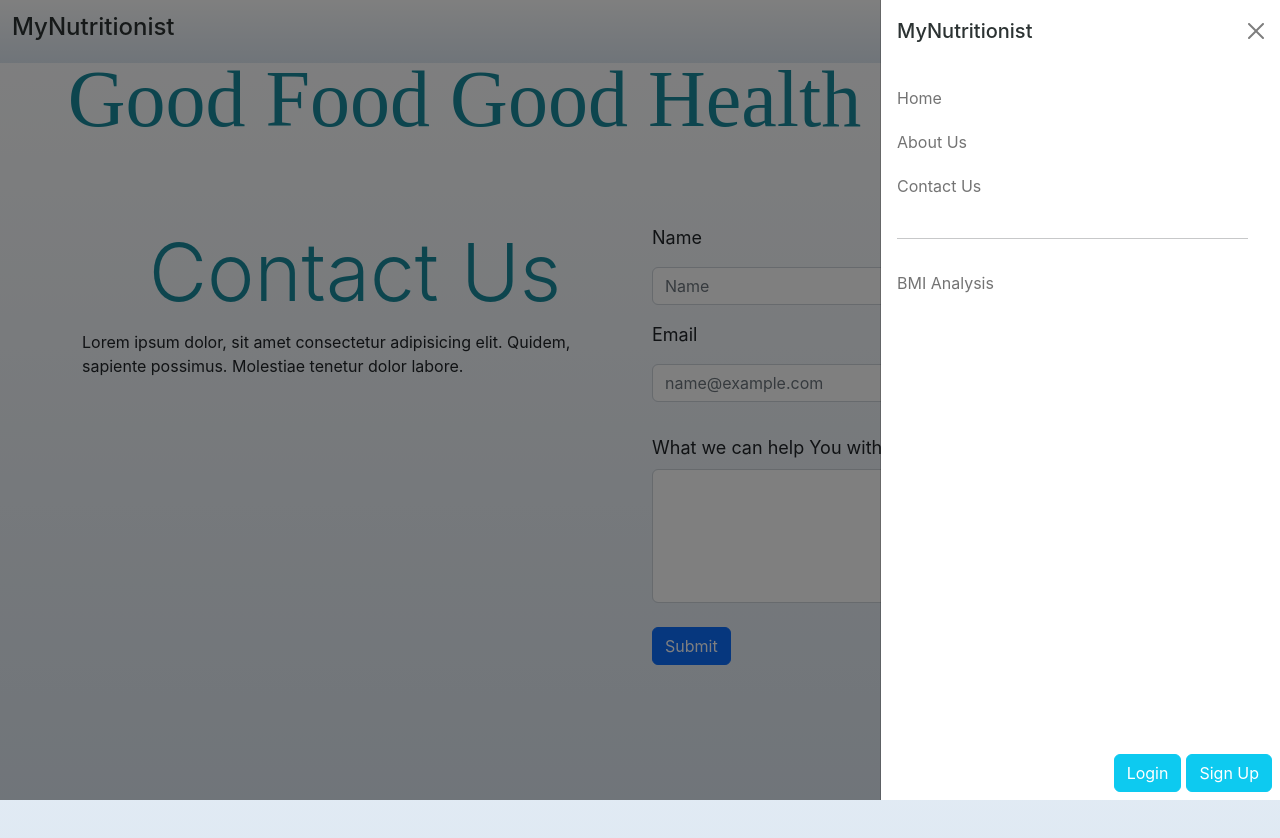
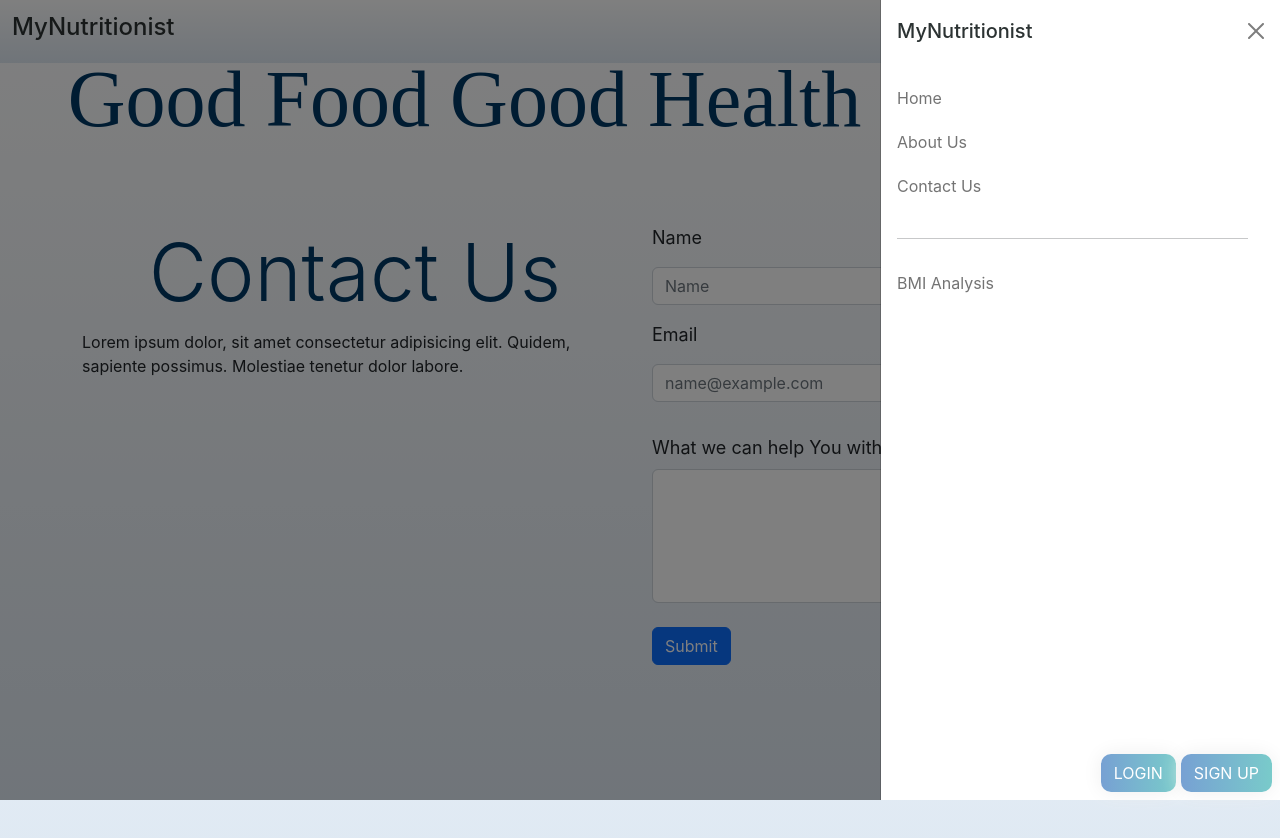
Before and after one commit to kodluyoruz-ist-front-end-bootcamp-k140/final-project-Mhsnarsln09, a React (Create React App) app in the folder my-app/: page /contact in a window 1280 px wide. Both pictures are taken after a click on the button 1240 px from the left and 31 px from the top of the page. Shown: the top 838 px of the page. Built offline with nearby package versions, Linux system fonts and the light colour scheme; no server answers; a web font is replaced by a local one.

Commit message:
07.08.202 third

```diff
--- a/my-app/src/App.js
+++ b/my-app/src/App.js
@@ -9,6 +9,7 @@ import { Toaster } from 'react-hot-toast';
 import { LoginPage } from "./Pages/loginPage";
 import { RegisterPage } from "./Pages/registerPage";
 import { AuthLayout } from "./Pages/authLayout";
+import { NutritionistPage } from "./Pages/nutritionistPage";
 
 
 function App() {
@@ -22,6 +23,7 @@ function App() {
         <Route path="about" element={<AboutPages />} />
         <Route path="contact" element={<ContactPages />} />
         <Route path="bmi-calculator" element={<BmiCalculatorPages />} />
+        <Route path="nutritionist" element={<NutritionistPage/>}/>
         <Route path="*" element={<ErrorPages />} />
 
         <Route path="auth"  element={<AuthLayout/>}>
--- a/my-app/src/Pages/loginPage.js
+++ b/my-app/src/Pages/loginPage.js
@@ -2,12 +2,10 @@ import { useState } from "react"
 import { useNavigate } from "react-router-dom"
 import { login } from "../firebase"
 import "./page.css"
-import {useDispatch} from "react-redux"
-import {login as loginHandle} from "../store/auth"
+
 
 export function LoginPage() {
     const navigate = useNavigate()
-    const dispatch = useDispatch()
     const [email, setEmail] = useState('')
     const [password, setPassword] = useState('')
 
@@ -15,10 +13,12 @@ export function LoginPage() {
         e.preventDefault()
 
         const user = await login(email, password)
-        dispatch(loginHandle(user))
+        if(user){
+
         navigate('/',{
             replace: true
         })
+    }
     }
     return (
         <div className="loginpage">
--- /dev/null
+++ b/my-app/src/Pages/nutritionistPage.js
@@ -0,0 +1,10 @@
+import { Header } from "../components/Header";
+
+export function NutritionistPage () {
+
+    return(
+        <>
+        <Header/>
+        </>
+    )
+}
--- a/my-app/src/Pages/page.css
+++ b/my-app/src/Pages/page.css
@@ -15,7 +15,7 @@
 .contacthead {
     text-align: center;
     margin-top: 3%;
-    color: #1A8B9D;
+    color: #003865;
     font-family: 'Italianno', cursive;
 
 }
@@ -26,7 +26,7 @@
 
 .contactright h1 {
     text-align: center;
-    color: #1A8B9D;
+    color: #003865;
 }
 
 .contactleft {
--- a/my-app/src/components/Header/header.css
+++ b/my-app/src/components/Header/header.css
@@ -8,3 +8,19 @@
     margin-bottom: 2%;
     margin-right: 2%;
 }
+.hdrbtn{
+    background-image: linear-gradient(to right, #77A1D3 0%, #79CBCA 51%, #77A1D3 100%);
+    text-align: center;
+    text-transform: uppercase;
+    transition: 0.5s;
+    background-size: 200% auto;
+    color: white;
+    box-shadow: 0 0 20px #eee;
+    border-radius: 10px;
+    display: block;
+}
+.hdrbtn:hover{
+    background-position: right center;
+    color: #fff;
+    text-decoration: none;
+}
--- a/my-app/src/components/Header/header.js
+++ b/my-app/src/components/Header/header.js
@@ -36,7 +36,7 @@ export function Header() {
             <Link className="nav-link" aria-current="page" to="/bmi-calculator">BMI Analysis</Link>
           </li>
          {user && <li className="nav-item mb-1 ">
-            <Link className="nav-link " to="/about">Nutritionist</Link>
+            <Link className="nav-link " to="/nutritionist">Nutritionist</Link>
           </li>}
           {user && <li className="nav-item mb-1 ">
             <Link className="nav-link" to="/contact">Traning</Link>
--- a/my-app/src/components/Header/headerButton.js
+++ b/my-app/src/components/Header/headerButton.js
@@ -1,24 +1,24 @@
 import { Link } from "react-router-dom"
-import { useDispatch, useSelector } from "react-redux"
+import { useSelector } from "react-redux"
 import { logout } from "../../firebase"
-import {logout as logoutHandle} from "../../store/auth"
+
 import "./header.css"
 export function HeaderButton(){
-  const dispatch = useDispatch()
+
   const { user } = useSelector(state => state.auth)
 
   const handleLogout = async () => {
     await logout()
-    dispatch(logoutHandle())
+
   }
 
 
     return(
         <form className="d-flex" role="search" >
-       {!user && <Link to="/auth/login" className="btn btn-info" style={{color:"white"}}>Login</Link >}
-       {!user && <Link  to="/auth/signup" className="btn btn-info" style={{marginLeft:"5px",color:"white"}}>Sign Up</Link >}
+       {!user && <Link to="/auth/login" className="btn hdrbtn" style={{color:"white"}}>Login</Link >}
+       {!user && <Link  to="/auth/signup" className="btn hdrbtn" style={{marginLeft:"5px",color:"white"}}>Sign Up</Link >}
        {user && <h6  style={{marginRight:"10px",paddingTop:"10px"}}>{user.email}</h6 >}
-       {user && <Link onClick={handleLogout} to="/auth/login" className="btn btn-info" style={{marginLeft:"5px",color:"white"}}>Log Out</Link >}
+       {user && <Link onClick={handleLogout} to="/auth/login" className="btn hdrbtn" style={{marginLeft:"5px",color:"white"}}>Log Out</Link >}
 
       </form>
     )
--- a/my-app/src/firebase.js
+++ b/my-app/src/firebase.js
@@ -1,7 +1,9 @@
 
 import { initializeApp } from "firebase/app";
-import { getAuth, createUserWithEmailAndPassword, signInWithEmailAndPassword, signOut } from "firebase/auth"
+import { getAuth, createUserWithEmailAndPassword, signInWithEmailAndPassword, signOut,onAuthStateChanged } from "firebase/auth"
 import { toast } from "react-hot-toast"
+import store from "./store"
+import { login as loginHandle, logout as logoutHandle } from "./store/auth";
 
 const firebaseConfig = {
     apiKey: process.env.REACT_APP_API_KEY,
@@ -47,5 +49,20 @@ export const logout = async (email, password) => {
 
     }
 }
+onAuthStateChanged(auth, (user)=>{
+    if(user){
+
+    }else{
+
+    }
+})
+onAuthStateChanged(auth, (user)=>{
+    if(user){
+
+        store.dispatch(loginHandle(user))
+    }else{
+        store.dispatch(logoutHandle())
+    }
+})
 
 export default app
--- a/my-app/src/store/auth.js
+++ b/my-app/src/store/auth.js
@@ -1,7 +1,7 @@
 import { createSlice } from "@reduxjs/toolkit";
 
 const initialState = {
-    user: false
+    user: JSON.parse(localStorage.getItem('user')) ?? false
 }
 
 const auth = createSlice({
@@ -9,11 +9,11 @@ const auth = createSlice({
     initialState,
     reducers: {
         login: (state, action)=> {
-            localStorage.setItem('user', JSON.stringify(action.payload))
+
             state.user = action.payload
         },
         logout: state => {
-            localStorage.removeItem('user')
+
             state.user = false
         }
     }
```
